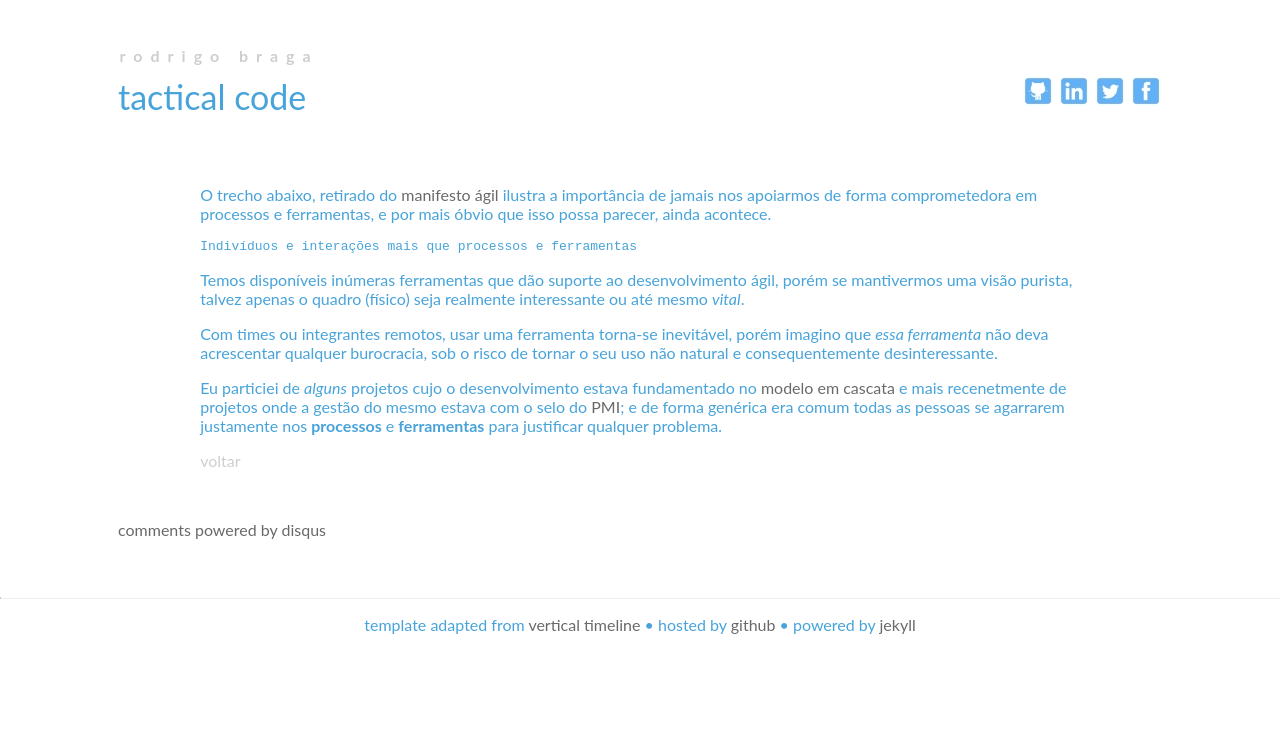
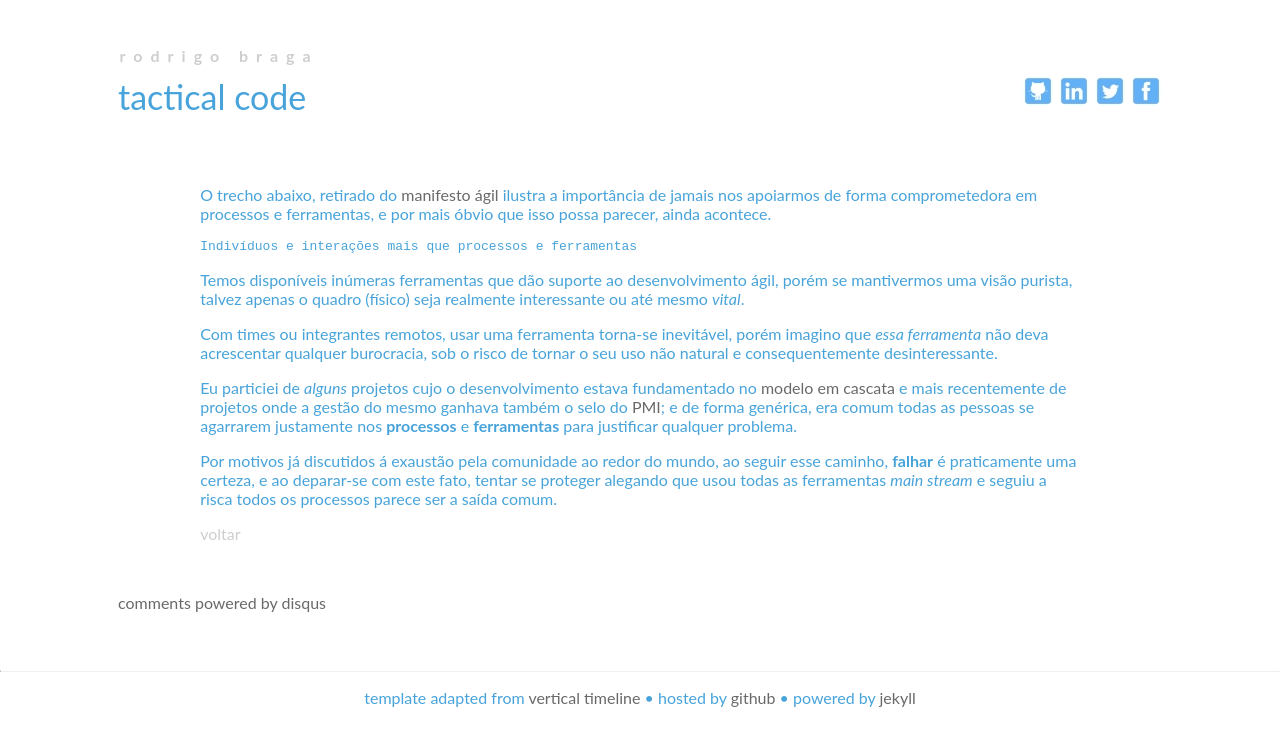
Before and after one commit to rodrigobraga/rodrigobraga.github.io, a Jekyll site: the page built from _posts/2013-11-21-nao-se-apoie-em-ferramentas.md, in a window 1280 px wide. Shown: the top 746 px of the page. Built offline with Jekyll 4.4.1, drawn with Linux system fonts in a browser that asks for light colours; Markdown is read by kramdown in place of the engine named in the settings; comment, search, counter and statistics services are not loaded.

Commit message:
Update 2013-11-21-nao-se-apoie-em-ferramentas.md

```diff
--- a/_posts/2013-11-21-nao-se-apoie-em-ferramentas.md
+++ b/_posts/2013-11-21-nao-se-apoie-em-ferramentas.md
@@ -18,4 +18,6 @@ Temos disponíveis inúmeras ferramentas que dão suporte ao desenvolvimento ág
 
 Com times ou integrantes remotos, usar uma ferramenta torna-se inevitável, porém imagino que *essa ferramenta* não deva acrescentar qualquer burocracia, sob o risco de tornar o seu uso não natural e consequentemente desinteressante.
 
-Eu particiei de *alguns* projetos cujo o desenvolvimento estava fundamentado no [modelo em cascata](http://pt.wikipedia.org/wiki/Modelo_em_cascata) e mais recenetmente de projetos onde a gestão do mesmo estava com o selo do [PMI](http://www.pmi.org); e de forma genérica era comum todas as pessoas se agarrarem justamente nos **processos** e **ferramentas** para justificar qualquer problema.
+Eu particiei de *alguns* projetos cujo o desenvolvimento estava fundamentado no [modelo em cascata](http://pt.wikipedia.org/wiki/Modelo_em_cascata) e mais recentemente de projetos onde a gestão do mesmo ganhava também o selo do [PMI](http://www.pmi.org); e de forma genérica, era comum todas as pessoas se agarrarem justamente nos **processos** e **ferramentas** para justificar qualquer problema.
+
+Por motivos já discutidos á exaustão pela comunidade ao redor do mundo, ao seguir esse caminho, **falhar** é praticamente uma certeza, e ao deparar-se com este fato, tentar se proteger alegando que usou todas as ferramentas *main stream* e seguiu a risca todos os processos parece ser a saída comum.
```
